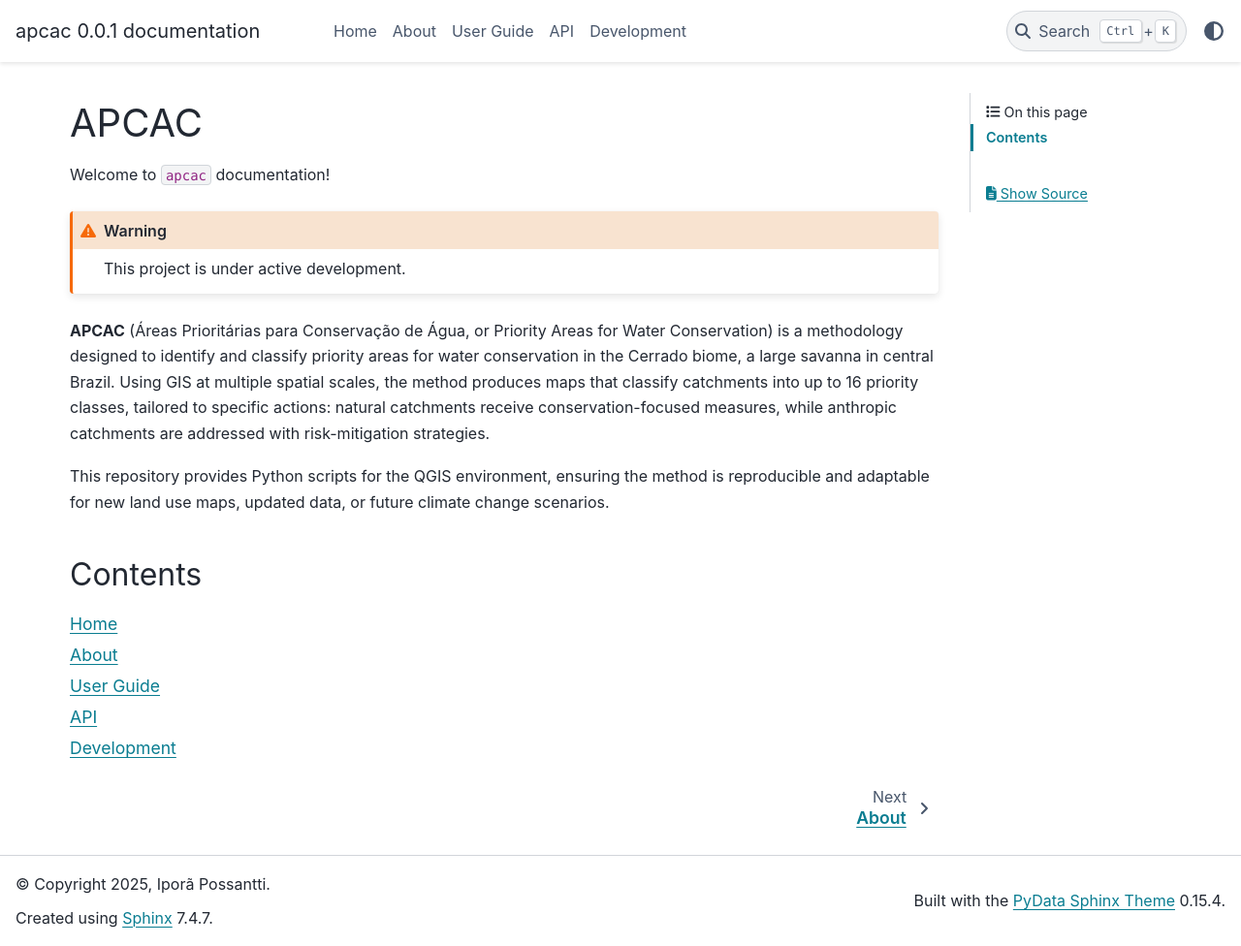
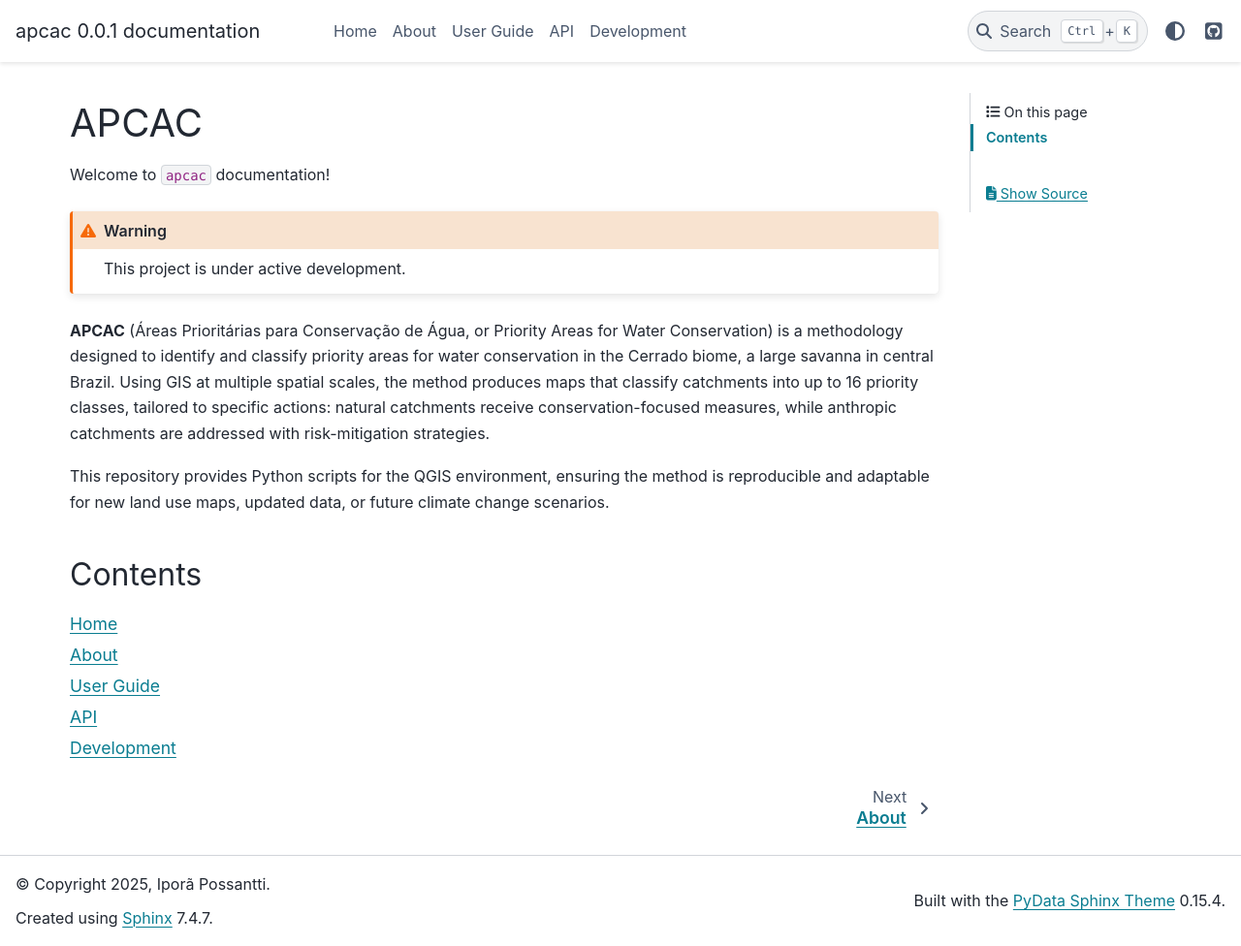
Before and after one commit to iporepos/apcac, a Sphinx documentation site: the page built from docs/index.rst, in a window 1280 px wide and 976 px high. Shown: the whole window at 97% size. Built offline with Sphinx 7.4.7 and the PyData theme 0.15.4, drawn with Linux system fonts in a browser that asks for light colours.

Commit message:
updates in docs.

```diff
--- a/docs/conf.py
+++ b/docs/conf.py
@@ -131,3 +131,8 @@ External (requires installation):
 """
 html_theme = "pydata_sphinx_theme"  # <-- [CHECK THIS] it might be not installed. use built-in 'classic' in case
 html_static_path = ["_static"]
+
+html_theme_options = {
+    "github_url": "https://github.com/iporepos/apcac",
+    "navbar_end": ["theme-switcher", "navbar-icon-links"],
+}
--- a/pyproject.toml
+++ b/pyproject.toml
@@ -158,7 +158,7 @@ docs = [
 # URLS
 # ***********************************************************************
 [project.urls]
-"Homepage" = "https://github.com/iporepos/copyme" # <-- [CHANGE THIS]
+"Homepage" = "https://github.com/iporepos/apcac" # <-- [CHANGE THIS]
 
 
 
```
